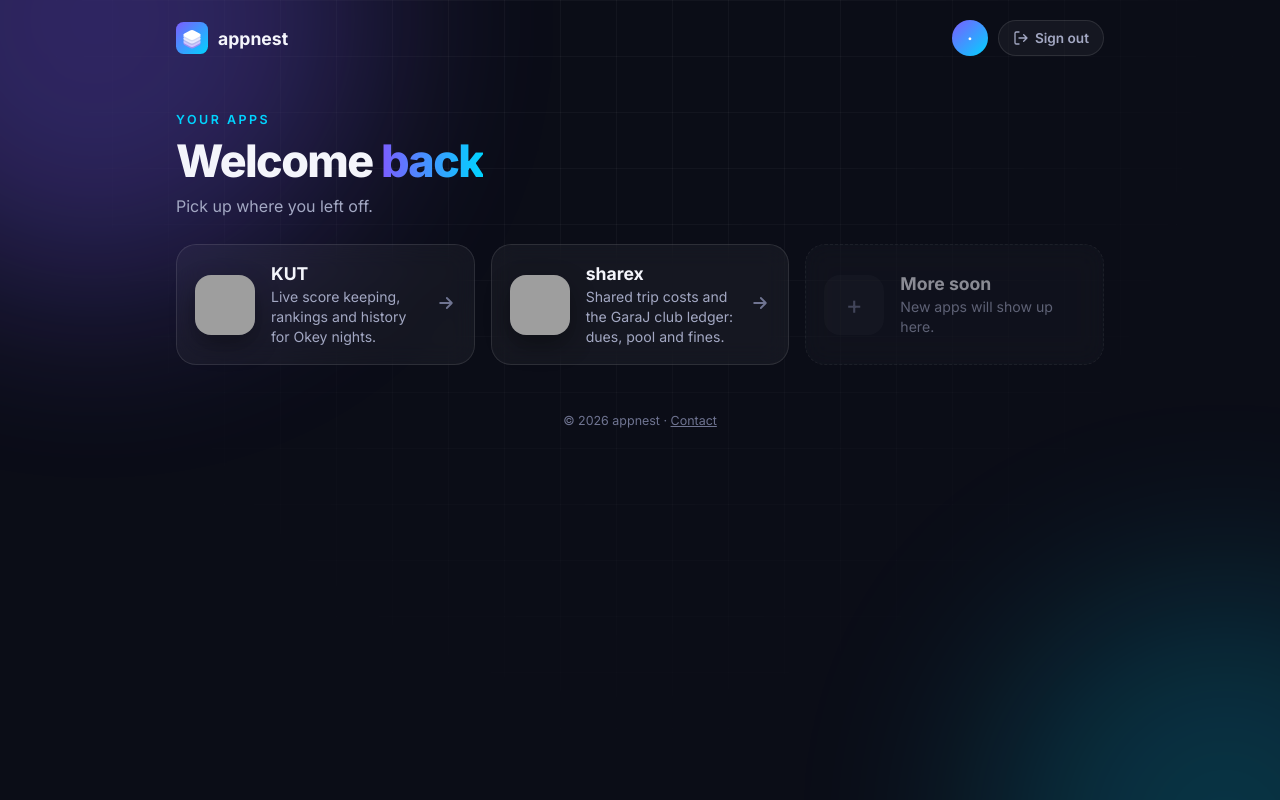
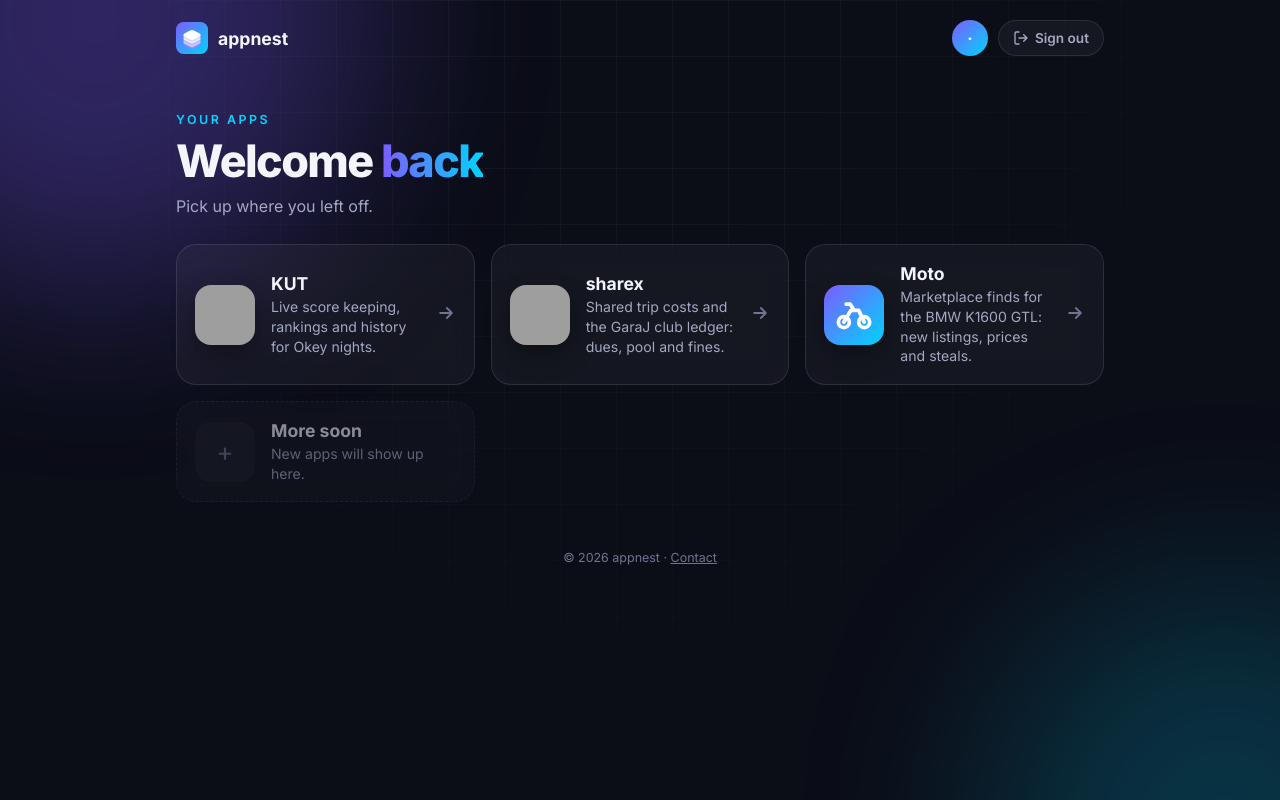
Before and after one commit to fsahingh/appnest-template, a plain HTML site: page dashboard/index.html in a window 1280 px wide. Drawn offline with Linux system fonts and the light colour scheme; grey boxes are pictures that could not be loaded.

Commit message:
Dashboard: add Moto card; note readnmark and moto ports (#7)
Claude-Session: https://claude.ai/code/session_011BL3YAaBnEJuuD3LDA5YRW

Co-authored-by: Claude <noreply@anthropic.com>

```diff
--- a/dashboard/index.html
+++ b/dashboard/index.html
@@ -116,6 +116,13 @@
         url: "https://sharex.appnest.us/auth/google",
         icon: '<img src="https://sharex.appnest.us/static/icons/icon-192.png?v=1" alt="">',
       },
+      {
+        name: "Moto",
+        description: "Marketplace finds for the BMW K1600 GTL: new listings, prices and steals.",
+        url: "https://moto.appnest.us/",
+        // Inline icon: moto.appnest.us has no public /static path, so an <img> from there would not load here
+        icon: '<svg viewBox="0 0 64 64" width="100%" height="100%"><defs><linearGradient id="motoG" x1="0" y1="0" x2="1" y2="1"><stop offset="0" stop-color="#7c5cff"/><stop offset="1" stop-color="#00d4ff"/></linearGradient></defs><rect width="64" height="64" rx="14" fill="url(#motoG)"/><g transform="translate(12 12) scale(1.67)" fill="none" stroke="#fff" stroke-width="2.4" stroke-linecap="round" stroke-linejoin="round"><circle cx="5.5" cy="16.5" r="3.5"/><circle cx="18.5" cy="16.5" r="3.5"/><path d="M5.5 16.5 10 9h5l3.5 7.5M12 9 9.5 5H7"/></g></svg>',
+      },
     ];
 
     const arrow = '<svg viewBox="0 0 24 24" fill="none" stroke="currentColor" stroke-width="2.2" stroke-linecap="round" stroke-linejoin="round"><path d="M5 12h14M13 6l6 6-6 6"/></svg>';
```
Also changed, not shown: 1 other file.
